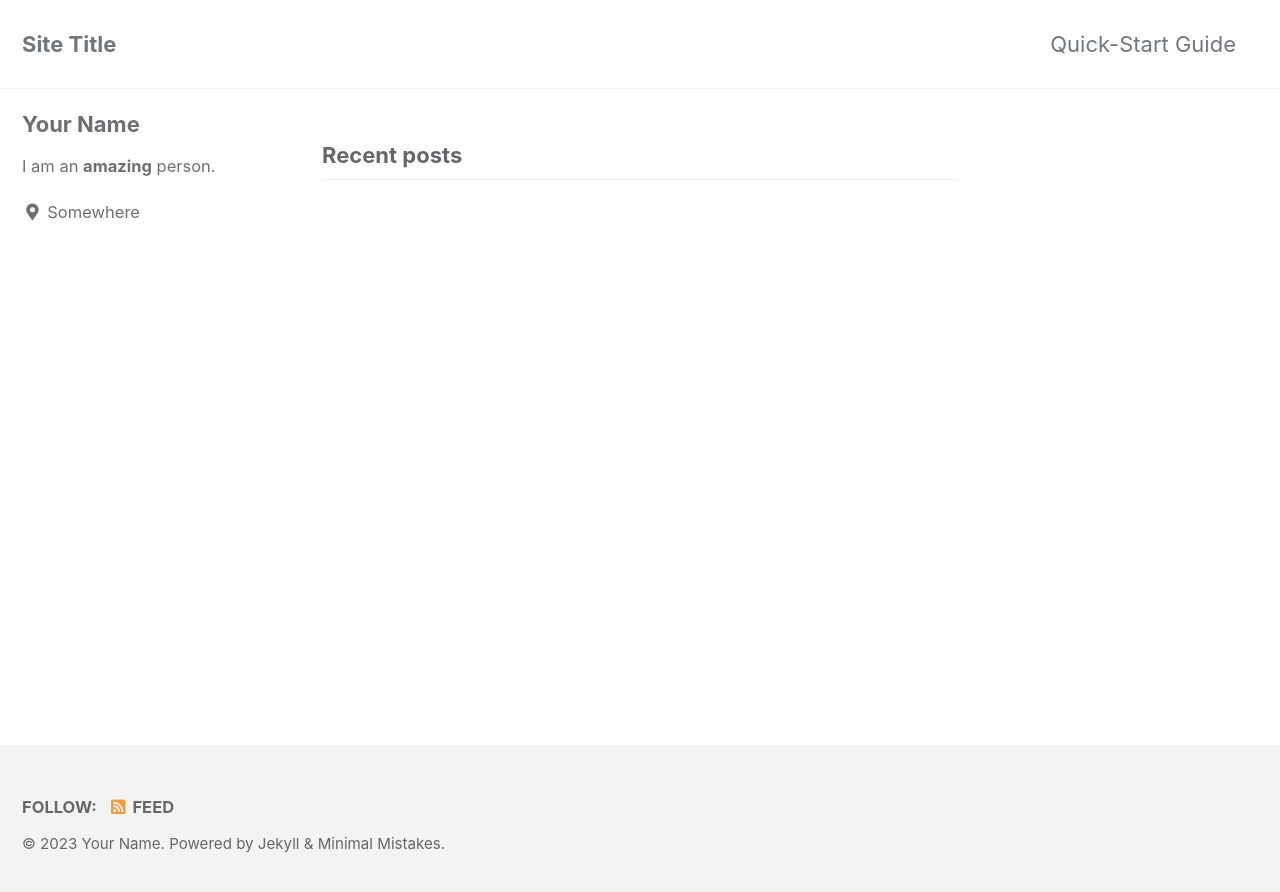
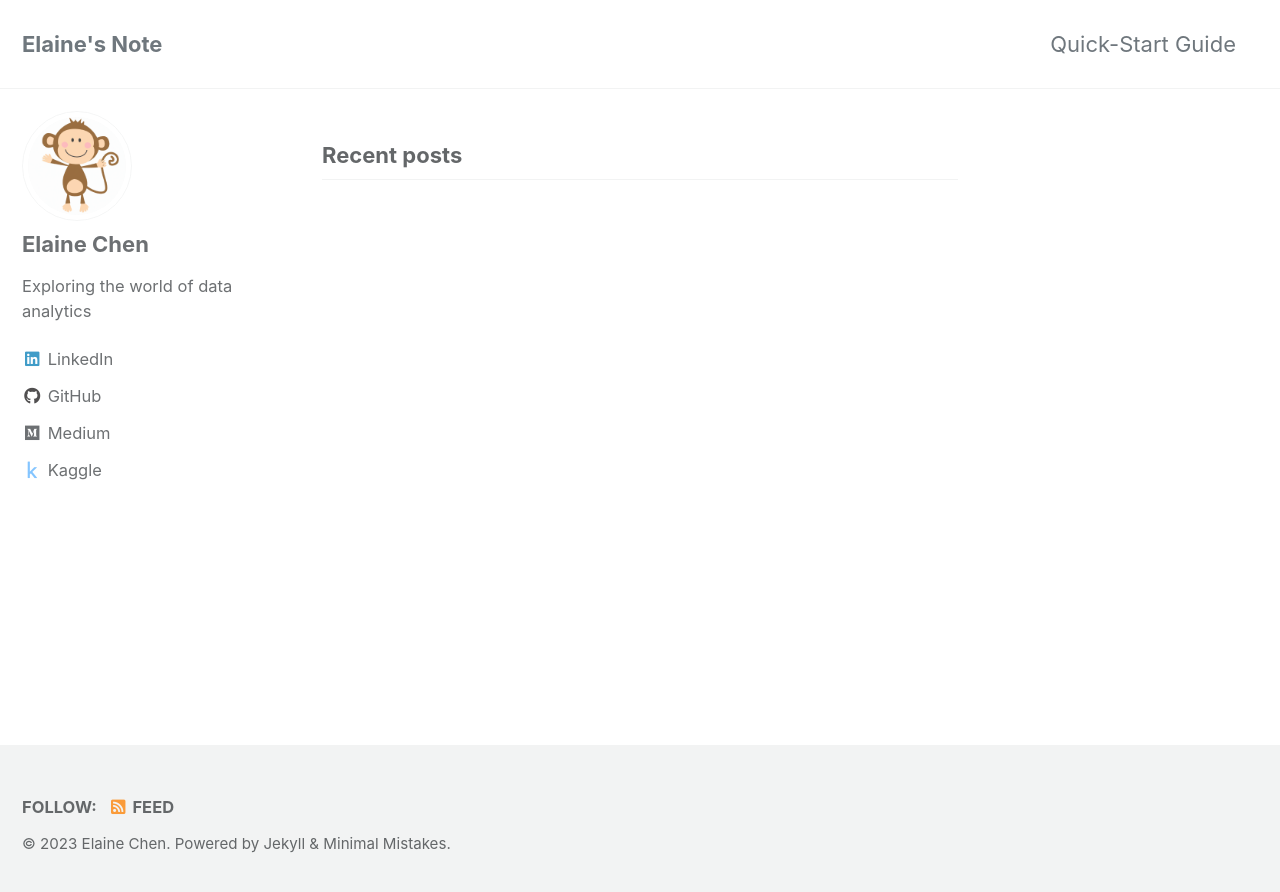
Before and after one commit to elainechen7366/elainechen7366.github.io, a Jekyll site: the page built from index.html, in a window 1280 px wide. Shown: the top 892 px of the page. Built offline with Jekyll 4.4.1, drawn with Linux system fonts in a browser that asks for light colours; cached includes are drawn as plain includes; the list of posts is cut into pages by our own code.

Commit message:
Update personal info

```diff
--- a/_config.yml
+++ b/_config.yml
@@ -11,19 +11,19 @@
 # https://mmistakes.github.io/minimal-mistakes/docs/quick-start-guide/#installing-the-theme
 
 # theme                  : "minimal-mistakes-jekyll"
-# remote_theme           : "mmistakes/minimal-mistakes"
+remote_theme             : "mmistakes/minimal-mistakes"
 minimal_mistakes_skin    : "default" # "air", "aqua", "contrast", "dark", "dirt", "neon", "mint", "plum", "sunrise"
 
 # Site Settings
 locale                   : "en-US"
-title                    : "Site Title"
+title                    : "Elaine's Note"
 title_separator          : "-"
 subtitle                 : # site tagline that appears below site title in masthead
-name                     : "Your Name"
-description              : "An amazing website."
-url                      : # the base hostname & protocol for your site e.g. "https://mmistakes.github.io"
+name                     : "Elaine Chen"
+description              : "I'm exploring the world of data analytics!"
+url                      : "https://elainechen7366.github.io/" # the base hostname & protocol for your site e.g. "https://mmistakes.github.io"
 baseurl                  : # the subpath of your site, e.g. "/blog"
-repository               : # GitHub username/repo-name e.g. "mmistakes/minimal-mistakes"
+repository               : "elainechen7366/elainechen7366.github.io" # GitHub username/repo-name e.g. "mmistakes/minimal-mistakes"
 teaser                   : # path of fallback teaser image, e.g. "/assets/images/500x300.png"
 logo                     : # path of logo image to display in the masthead, e.g. "/assets/images/88x88.png"
 masthead_title           : # overrides the website title displayed in the masthead, use " " for no title
@@ -104,12 +104,24 @@ analytics:
 
 # Site Author
 author:
-  name             : "Your Name"
-  avatar           : # path of avatar image, e.g. "/assets/images/bio-photo.jpg"
-  bio              : "I am an **amazing** person."
-  location         : "Somewhere"
+  name             : "Elaine Chen"
+  avatar           : "/assets/images/bio-photo.png" # path of avatar image, e.g. "/assets/images/bio-photo.jpg"
+  bio              : "Exploring the world of data analytics"
+  location         :
   email            :
   links:
+    - label: 'LinkedIn'
+      icon: 'fab fa-fw fa-linkedin'
+      url: 'https://www.linkedin.com/in/elaine-chen-321642126/'
+    - label: "GitHub"
+      icon: "fab fa-fw fa-github"
+      url: "https://github.com/elainechen7366"
+    - label: "Medium"
+      icon: "fab fa-fw fa-medium"
+      url: "https://medium.com/@elainechen7366"
+    - label: "Kaggle"
+      icon: "fab fa-fw fa-kaggle"
+      url: "https://www.kaggle.com/elainechen7366"
     - label: "Email"
       icon: "fas fa-fw fa-envelope-square"
       # url: "mailto:your.name@email.com"
@@ -122,9 +134,6 @@ author:
     - label: "Facebook"
       icon: "fab fa-fw fa-facebook-square"
       # url: "https://facebook.com/"
-    - label: "GitHub"
-      icon: "fab fa-fw fa-github"
-      # url: "https://github.com/"
     - label: "Instagram"
       icon: "fab fa-fw fa-instagram"
       # url: "https://instagram.com/"
--- a/_sass/minimal-mistakes/_utilities.scss
+++ b/_sass/minimal-mistakes/_utilities.scss
@@ -247,6 +247,10 @@ body:hover .visually-hidden button {
 
   .fa-gitlab {
     color: $gitlab-color;
+  }
+
+  .fa-kaggle {
+    color: $kaggle-color;
   }
 
   .fa-instagram {
--- a/_sass/minimal-mistakes/_variables.scss
+++ b/_sass/minimal-mistakes/_variables.scss
@@ -93,6 +93,7 @@ $flickr-color: #ff0084 !default;
 $foursquare-color: #0072b1 !default;
 $github-color: #171516 !default;
 $gitlab-color: #e24329 !default;
+$kaggle-color: #5bb2ff !default;
 $instagram-color: #517fa4 !default;
 $keybase-color: #ef7639 !default;
 $lastfm-color: #d51007 !default;
```
Also changed, not shown: assets/images/bio-photo.png (added).
